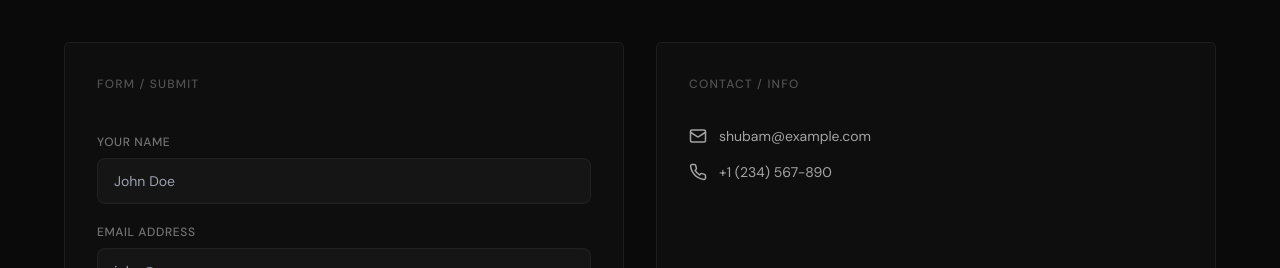
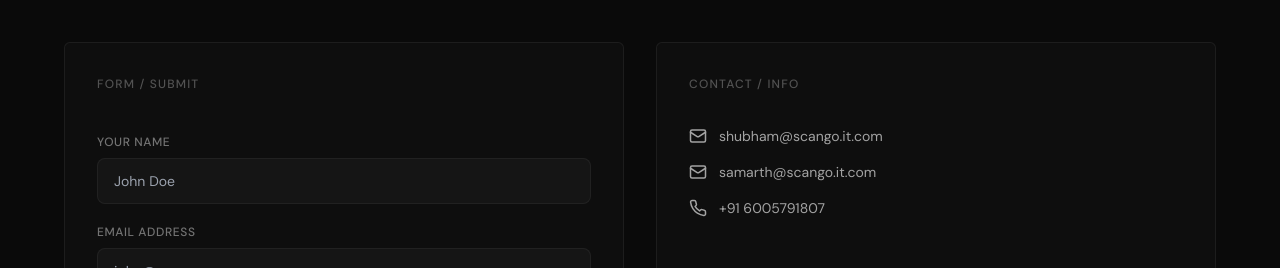
Before and after one commit to Padha06/portfolio, a Next.js app: page / in a window 1280 px wide. Shown: the part 5720-5988 px from the top of the page. Built offline with nearby package versions, Linux system fonts and the light colour scheme; no server answers.

Commit message:
Add EmailJS integration for contact form, update contact info to scango.it.com

```diff
--- a/components/CTA.tsx
+++ b/components/CTA.tsx
@@ -2,6 +2,7 @@
 
 import { useState } from 'react'
 import { motion } from 'framer-motion'
+import emailjs from '@emailjs/browser'
 import { SendIcon as Send, ArrowRightIcon as ArrowRight, CalendarIcon as Calendar, MailIcon as Mail, PhoneIcon as Phone } from './Icons'
 
 const projectTypes = [
@@ -12,6 +13,10 @@ const projectTypes = [
   'Other',
 ]
 
+const EMAILJS_SERVICE_ID = process.env.NEXT_PUBLIC_EMAILJS_SERVICE_ID || ''
+const EMAILJS_TEMPLATE_ID = process.env.NEXT_PUBLIC_EMAILJS_TEMPLATE_ID || ''
+const EMAILJS_PUBLIC_KEY = process.env.NEXT_PUBLIC_EMAILJS_PUBLIC_KEY || ''
+
 export default function CTA() {
   const [formData, setFormData] = useState({
     name: '',
@@ -19,13 +24,44 @@ export default function CTA() {
     projectType: '',
     message: '',
   })
+  const [status, setStatus] = useState<'idle' | 'sending' | 'success' | 'error'>('idle')
 
   const handleChange = (e: React.ChangeEvent<HTMLInputElement | HTMLTextAreaElement | HTMLSelectElement>) => {
     setFormData({ ...formData, [e.target.name]: e.target.value })
   }
 
-  const handleSubmit = (e: React.FormEvent) => {
+  const handleSubmit = async (e: React.FormEvent) => {
     e.preventDefault()
+
+    if (!EMAILJS_SERVICE_ID || !EMAILJS_TEMPLATE_ID || !EMAILJS_PUBLIC_KEY) {
+      setStatus('error')
+      return
+    }
+
+    setStatus('sending')
+
+    const templateParams = {
+      from_name: formData.name,
+      reply_to: formData.email,
+      project_type: formData.projectType,
+      message: formData.message,
+    }
+
+    try {
+      await emailjs.send(
+        EMAILJS_SERVICE_ID,
+        EMAILJS_TEMPLATE_ID,
+        templateParams,
+        { publicKey: EMAILJS_PUBLIC_KEY }
+      )
+      setStatus('success')
+      setFormData({ name: '', email: '', projectType: '', message: '' })
+      setTimeout(() => setStatus('idle'), 4000)
+    } catch (error) {
+      console.error('EmailJS error:', error)
+      setStatus('error')
+      setTimeout(() => setStatus('idle'), 4000)
+    }
   }
 
   return (
@@ -135,9 +171,29 @@ export default function CTA() {
                     </p>
                   </div>
 
-                  <button type="submit" className="srv-cta-btn w-full justify-center">
+                  {status === 'success' && (
+                    <div className="text-center py-2">
+                      <p className="font-dm text-sm text-success">
+                        Thank you! Your message has been sent. We&apos;ll get back to you shortly.
+                      </p>
+                    </div>
+                  )}
+
+                  {status === 'error' && (
+                    <div className="text-center py-2">
+                      <p className="font-dm text-sm text-accent">
+                        Sorry, something went wrong. Please email us directly at shubham@scango.it.com
+                      </p>
+                    </div>
+                  )}
+
+                  <button
+                    type="submit"
+                    disabled={status === 'sending'}
+                    className="srv-cta-btn w-full justify-center disabled:opacity-60 disabled:cursor-not-allowed"
+                  >
                     <Send size={16} />
-                    Start Your Project
+                    {status === 'sending' ? 'Sending...' : 'Start Your Project'}
                     <ArrowRight size={14} />
                   </button>
                 </div>
@@ -160,13 +216,17 @@ export default function CTA() {
                     <span className="srv-card-system-label">CONTACT / INFO</span>
                   </div>
                   <div className="space-y-4 mt-4">
-                    <a href="mailto:shubam@example.com" className="flex items-center gap-3 text-primary-300 hover:text-white transition-colors">
+                    <a href="mailto:shubham@scango.it.com" className="flex items-center gap-3 text-primary-300 hover:text-white transition-colors">
                       <Mail size={18} />
-                      <span className="font-dm text-sm">shubam@example.com</span>
+                      <span className="font-dm text-sm">shubham@scango.it.com</span>
                     </a>
-                    <a href="tel:+1234567890" className="flex items-center gap-3 text-primary-300 hover:text-white transition-colors">
+                    <a href="mailto:samarth@scango.it.com" className="flex items-center gap-3 text-primary-300 hover:text-white transition-colors">
+                      <Mail size={18} />
+                      <span className="font-dm text-sm">samarth@scango.it.com</span>
+                    </a>
+                    <a href="tel:+916005791807" className="flex items-center gap-3 text-primary-300 hover:text-white transition-colors">
                       <Phone size={18} />
-                      <span className="font-dm text-sm">+1 (234) 567-890</span>
+                      <span className="font-dm text-sm">+91 6005791807</span>
                     </a>
                   </div>
                 </div>
--- a/components/Footer.tsx
+++ b/components/Footer.tsx
@@ -14,7 +14,7 @@ const navLinks = [
 const socialLinks = [
   { href: 'https://github.com/Padha06', label: 'GitHub', icon: GitHub },
   { href: 'https://linkedin.com/in/shubampadha', label: 'LinkedIn', icon: Linkedin },
-  { href: 'mailto:shubam@example.com', label: 'Email', icon: Mail },
+  { href: 'mailto:shubham@scango.it.com', label: 'Email', icon: Mail },
 ]
 
 export default function Footer() {
--- a/components/Header.tsx
+++ b/components/Header.tsx
@@ -123,7 +123,7 @@ export default function Header() {
                   <Linkedin size={24} />
                 </a>
                 <a
-                  href="mailto:shubam@example.com"
+                  href="mailto:shubham@scango.it.com"
                   className="text-primary-400 hover:text-accent transition-colors"
                   aria-label="Email Contact"
                 >
--- a/package.json
+++ b/package.json
@@ -10,6 +10,7 @@
     "lint": "next lint"
   },
   "dependencies": {
+    "@emailjs/browser": "^4.4.1",
     "framer-motion": "^11.0.0",
     "lucide-react": "^1.33.0",
     "next": "^14.2.35",
```
Also changed, not shown: 1 other file (tests, documents, lock files or other folders).
